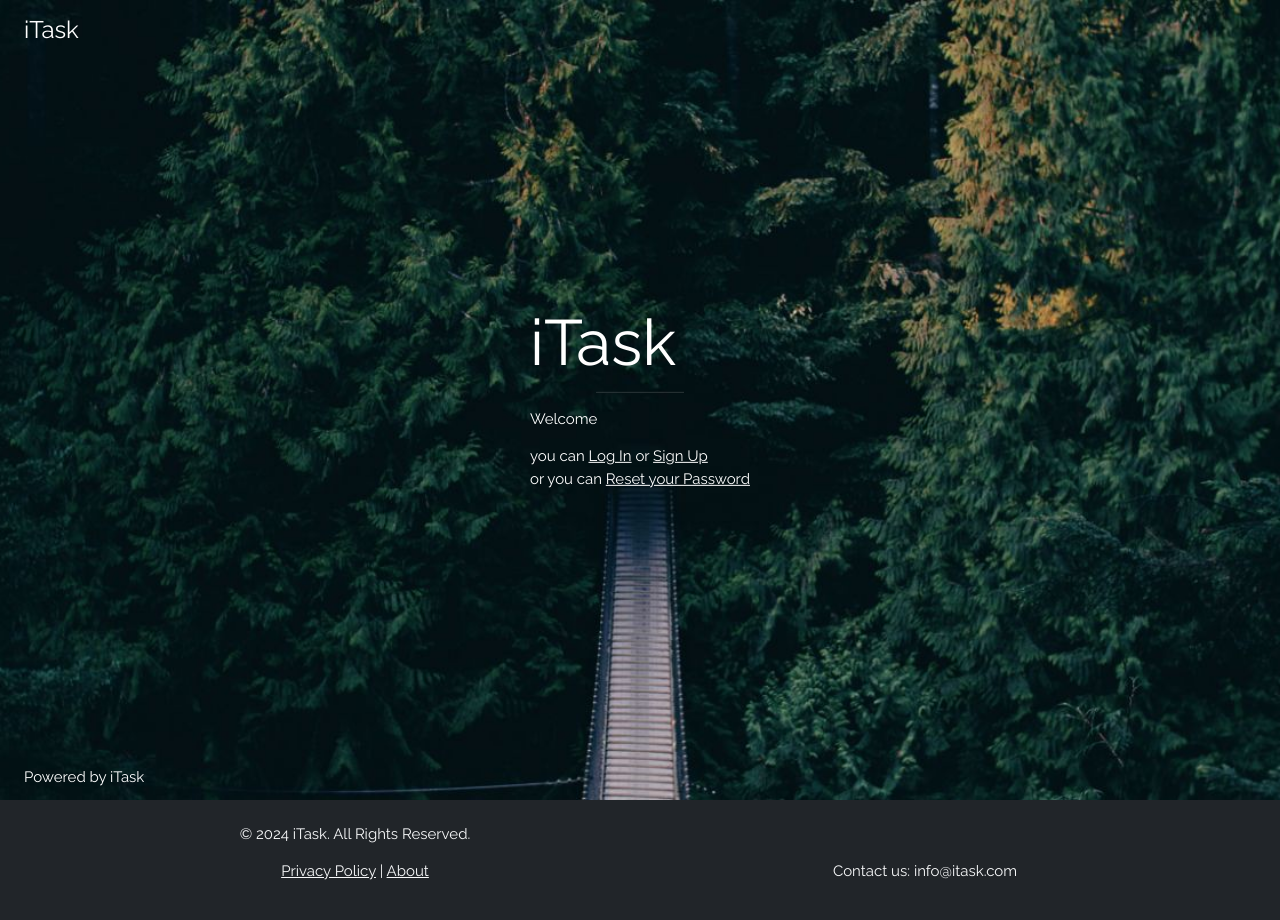
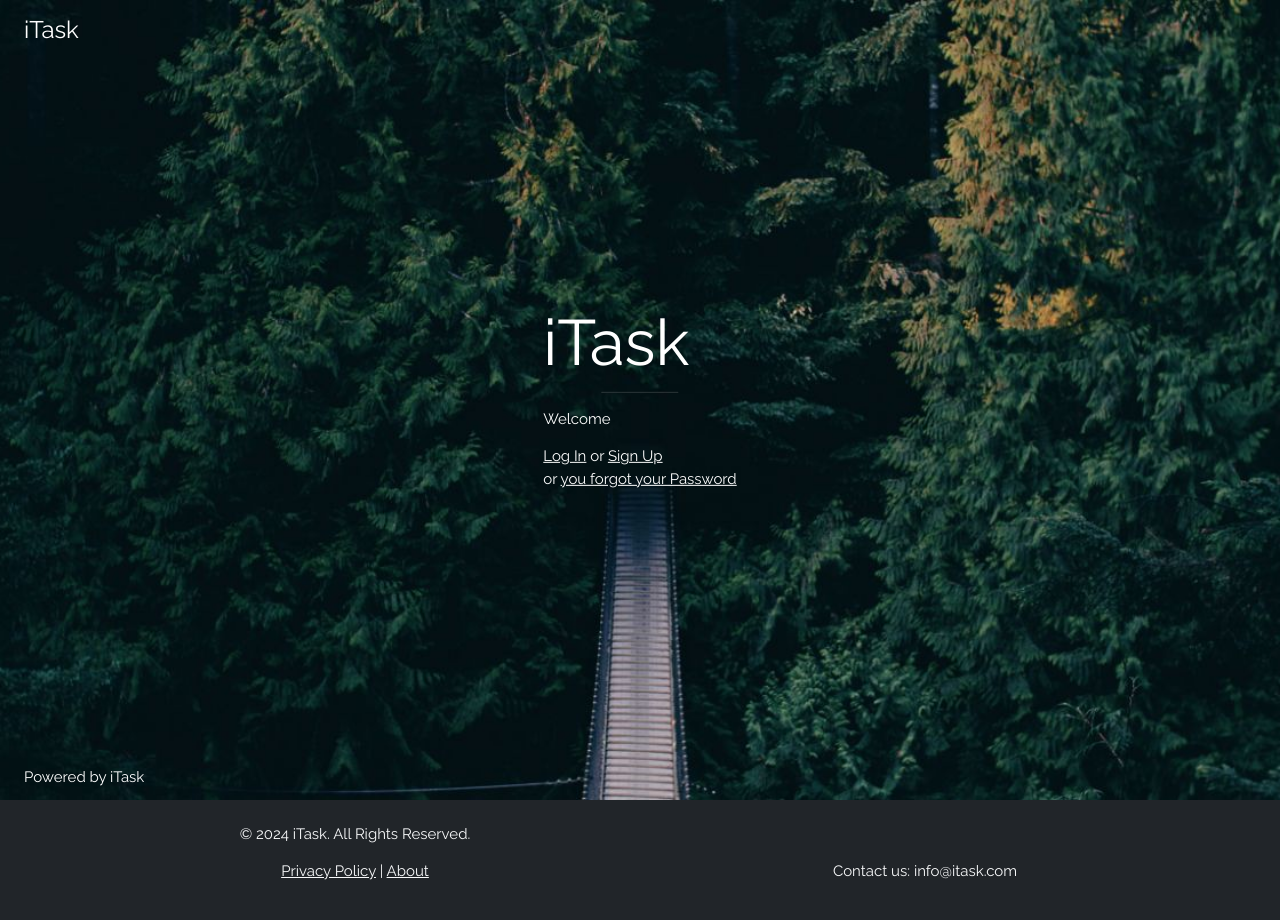
Before and after one commit to Abdulelah555/CS471, a Django app: page / in a window 1280 px wide. Run offline with Django 5.2, Linux system fonts and the light colour scheme.

Commit message:
finnal submission

```diff
--- a/apps/templates/bookmodule/index.html
+++ b/apps/templates/bookmodule/index.html
@@ -16,11 +16,10 @@
         <p>you can go to see your <a href="/tasks">Tasks</a></p>
         {% else %}
         <p>Welcome</p>
-        you can
         <a href="/accounts/login/">Log In</a>
         or
         <a href="/accounts/signup/">Sign Up</a>
-        <p>or you can <a href="/accounts/password_reset/">Reset your Password</a></p>
+        <p>or <a href="/accounts/password_reset/">you forgot your Password</a></p>
         {% endif %}
       </p>
     </div>
--- a/apps/templates/registration/login.html
+++ b/apps/templates/registration/login.html
@@ -9,6 +9,9 @@
         {% csrf_token %}
         {{ form.as_p }}
         <button type="submit" class="btn btn-primary btn-block">Log In</button>
+        <a href="/accounts/password_reset/" class="btn btn-primary">Forgot Password</a>
     </form>
+
 </div>
+
 {% endblock content %}
```
Also changed, not shown: db.sqlite3.
